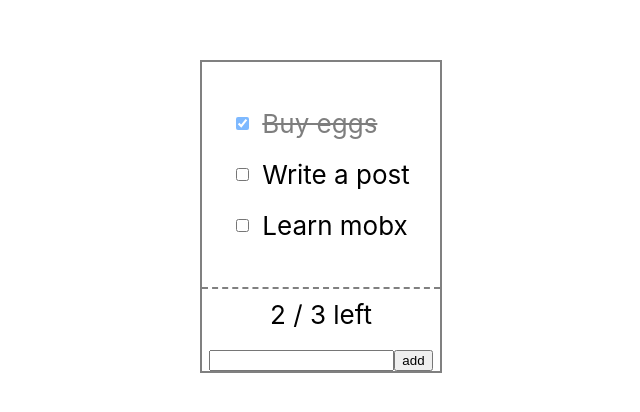
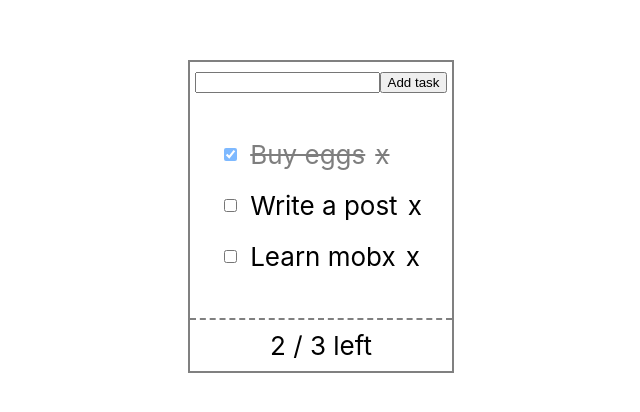
Before and after one commit to viktoriabakun/mobx-practice, a React (Create React App) app: page /todo in a window 1280 px wide. Shown: the part 184-596 px from the top of the page, without its empty margins (319-959 px from the left). Built offline with nearby package versions, Linux system fonts and the light colour scheme.

Commit message:
feat: delete task

```diff
--- /dev/null
+++ b/src/components/controllers/index.tsx
@@ -0,0 +1,34 @@
+import React, {ChangeEvent, useCallback, useContext, useState} from 'react';
+import {nanoid} from "nanoid";
+import TodoStore from "../../stores/todo";
+import {ITask} from "../../interfaces/todolist";
+
+const initTask: ITask = {id: "", text: "", completed: false};
+
+const Controllers = () => {
+    const [newTask, setNewTask] = useState(initTask);
+
+    const {addTask} = useContext(TodoStore);
+
+    const onAddTask = useCallback(() => {
+        addTask({...newTask, id: nanoid()});
+        setNewTask(initTask);
+    }, [newTask.text]);
+
+    const onChange =  (e: ChangeEvent<HTMLInputElement>) => setNewTask({...newTask, text: e.target.value});
+
+    const onKeyPress = (e: React.KeyboardEvent<HTMLInputElement>) => {
+        if (e.key !== "Enter") return;
+
+        onAddTask();
+    };
+
+    return (
+    <div>
+        <input value={newTask.text} onChange={onChange} onKeyPress={onKeyPress} type="text"/>
+        <button onClick={onAddTask}>Add task</button>
+    </div>
+    );
+};
+
+export default Controllers;
--- a/src/components/tasks-list/index.tsx
+++ b/src/components/tasks-list/index.tsx
@@ -1,15 +1,12 @@
-import React, {FC} from 'react'
-import {ITask} from "../../interfaces/todolist";
+import React, {FC, useContext} from 'react'
 
 import "./styles.css"
+import TodoStore from "../../stores/todo";
 
- interface ITasksList {
-    tasks: ITask[];
-    toggleTask: (index: number) => void;
-}
+const TasksList: FC = () => {
+    const {tasks, toggleTask, deleteTask} = useContext(TodoStore);
 
-const TasksList: FC<ITasksList> = ({ tasks, toggleTask }) =>
-    (
+    return (
         <ul className="list">
             {tasks?.map(({id, text, completed}, index) => (
 
@@ -20,9 +17,11 @@ const TasksList: FC<ITasksList> = ({ tasks, toggleTask }) =>
                 >
                     <input checked={completed} type="checkbox"/>
                     <div>{text}</div>
+                    <div onClick={() => deleteTask(id)}>x</div>
                 </li>
             ))}
         </ul>
-    )
+    );
+}
 
 export default TasksList
--- a/src/components/tasks-list/styles.css
+++ b/src/components/tasks-list/styles.css
@@ -10,7 +10,6 @@
     text-decoration: none;
     margin: 10px;
     opacity: 1;
-    cursor: pointer;
     display: flex;
     gap: 10px;
     align-items: center;
--- a/src/pages/todolist/index.tsx
+++ b/src/pages/todolist/index.tsx
@@ -1,35 +1,21 @@
-import React, {ChangeEvent, useContext, useState} from 'react';
+import React, {useContext} from 'react';
+import {observer} from "mobx-react-lite";
 import TodoStore from "../../stores/todo";
 import TasksList from "../../components/tasks-list";
-import {observer} from "mobx-react-lite";
-import { nanoid } from 'nanoid'
+import Controllers from "../../components/controllers";
 
 import "./styles.css"
-import {ITask} from "../../interfaces/todolist";
 
-const initTask: ITask = {id: "", text: "", completed: false};
 
 const TodoList = observer(() => {
-    const [newTask, setNewTask] = useState(initTask);
-
-    const {tasks, toggleTodo, remainingTodos, addTask} = useContext(TodoStore);
+    const {tasks, remainingTodos} = useContext(TodoStore);
 
     return (
-    <div className="todoContainer">
-        <TasksList
-        tasks={tasks}
-        toggleTask={toggleTodo}
-        />
-
-        <p className="remaining">{remainingTodos} / {tasks.length} left</p>
-        <input value={newTask.text} onChange={(e: ChangeEvent<HTMLInputElement>) =>
-            setNewTask({...newTask, text: e.target.value})} type="text"/>
-        <button onClick={() => {
-            addTask({...newTask, id: nanoid()});
-            setNewTask(initTask);
-        }
-        }>add</button>
-    </div>
+        <div className="todoContainer">
+            <Controllers/>
+            <TasksList/>
+            <p className="remaining">{remainingTodos} / {tasks.length} left</p>
+        </div>
     );
 });
 
--- a/src/stores/todo.ts
+++ b/src/stores/todo.ts
@@ -13,7 +13,7 @@ export class Tasks {
         return this.tasks.filter(t => !t.completed).length
     }
 
-    toggleTodo = (index: number) => {
+    toggleTask = (index: number) => {
         this.tasks[index].completed = !this.tasks[index]
             .completed
     }
@@ -21,6 +21,10 @@ export class Tasks {
     addTask = (task: ITask) => {
         this.tasks = [...this.tasks, task]
     }
+
+    deleteTask = (taskId: string) => {
+        this.tasks = this.tasks.filter((task) => taskId !== task.id);
+    }
 }
 
 export default createContext(new Tasks())
```
